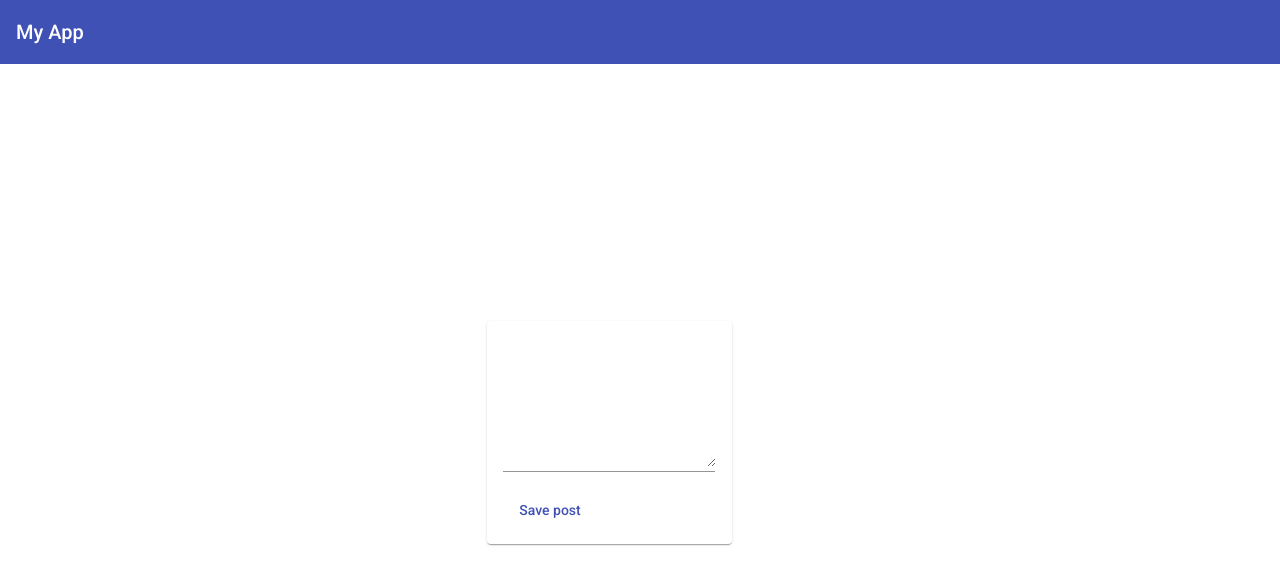
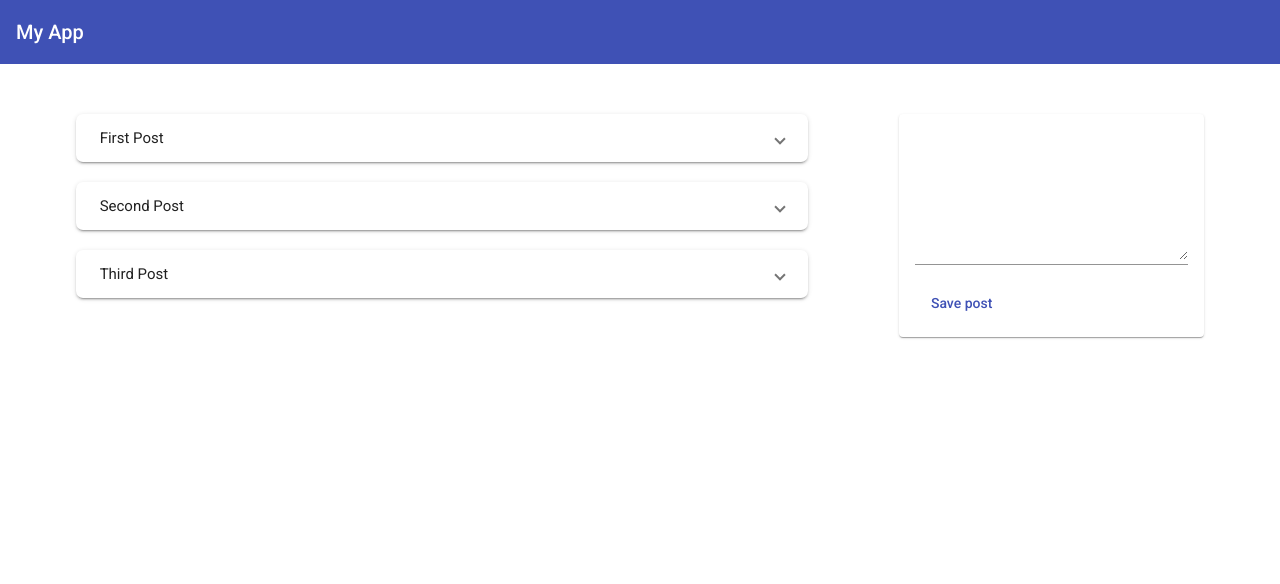
Before and after one commit to owozsh/angular-fs-app, an Angular app: page / in a window 1280 px wide. Shown: the top 584 px of the page. Built offline with nearby package versions, Linux system fonts and the light colour scheme.

Commit message:
add list style

```diff
--- a/src/app/app.component.html
+++ b/src/app/app.component.html
@@ -1,4 +1,5 @@
 <app-header></app-header>
 <main>
+  <app-post-list></app-post-list>
   <app-post-create></app-post-create>
 </main>
--- a/src/app/app.component.scss
+++ b/src/app/app.component.scss
@@ -1,9 +1,10 @@
 main {
   display: flex;
-  flex-direction: column;
-  align-items: center;
-  justify-content: center;
+  flex-direction: row;
+  flex: auto;
+  justify-content: space-around;
 
   width: 100%;
   height: 100%;
+  padding: 50px 30px;
 }
--- a/src/app/posts/post-create/post-create.component.scss
+++ b/src/app/posts/post-create/post-create.component.scss
@@ -1,5 +1,5 @@
 mat-card {
-  width: 80%;
+  width: 100%;
 }
 
 mat-form-field,
--- a/src/app/posts/post-list/post-list.component.html
+++ b/src/app/posts/post-list/post-list.component.html
@@ -0,0 +1,6 @@
+<mat-accordion>
+  <mat-expansion-panel *ngFor="let post of posts">
+    <mat-expansion-panel-header>{{ post.title }}</mat-expansion-panel-header>
+    <p>{{ post.content }}</p>
+  </mat-expansion-panel>
+</mat-accordion>
--- /dev/null
+++ b/src/app/posts/post-list/post-list.component.scss
@@ -0,0 +1,17 @@
+:host {
+  width: 60%;
+}
+
+mat-expansion-panel {
+  border-radius: 7px !important;
+}
+
+mat-expansion-panel {
+  display: block;
+  margin-bottom: 20px;
+  border-radius: 10px;
+
+  &:last-child {
+    margin-bottom: 0;
+  }
+}
--- a/src/app/posts/post-list/post-list.component.ts
+++ b/src/app/posts/post-list/post-list.component.ts
@@ -0,0 +1,14 @@
+import { Component } from '@angular/core';
+
+@Component({
+  selector: 'app-post-list',
+  templateUrl: './post-list.component.html',
+  styleUrls: ['./post-list.component.scss'],
+})
+export class PostListComponent {
+  posts = [
+    { title: 'First Post', content: "This is the first post's content" },
+    { title: 'Second Post', content: "This is the second post's content" },
+    { title: 'Third Post', content: "This is the third post's content" },
+  ];
+}
```
Also changed, not shown: src/app/app.module.ts (+10 -1 lines).
